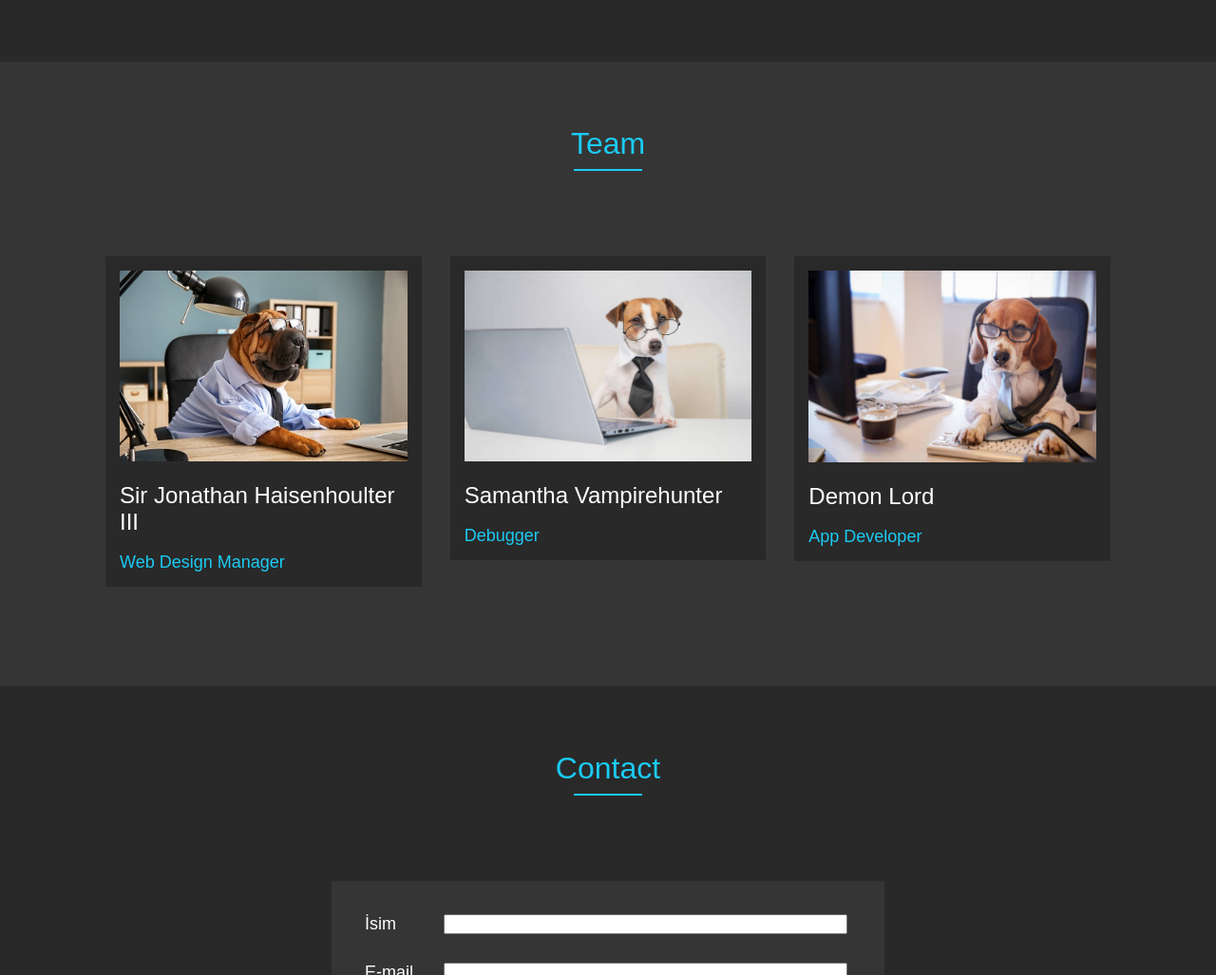
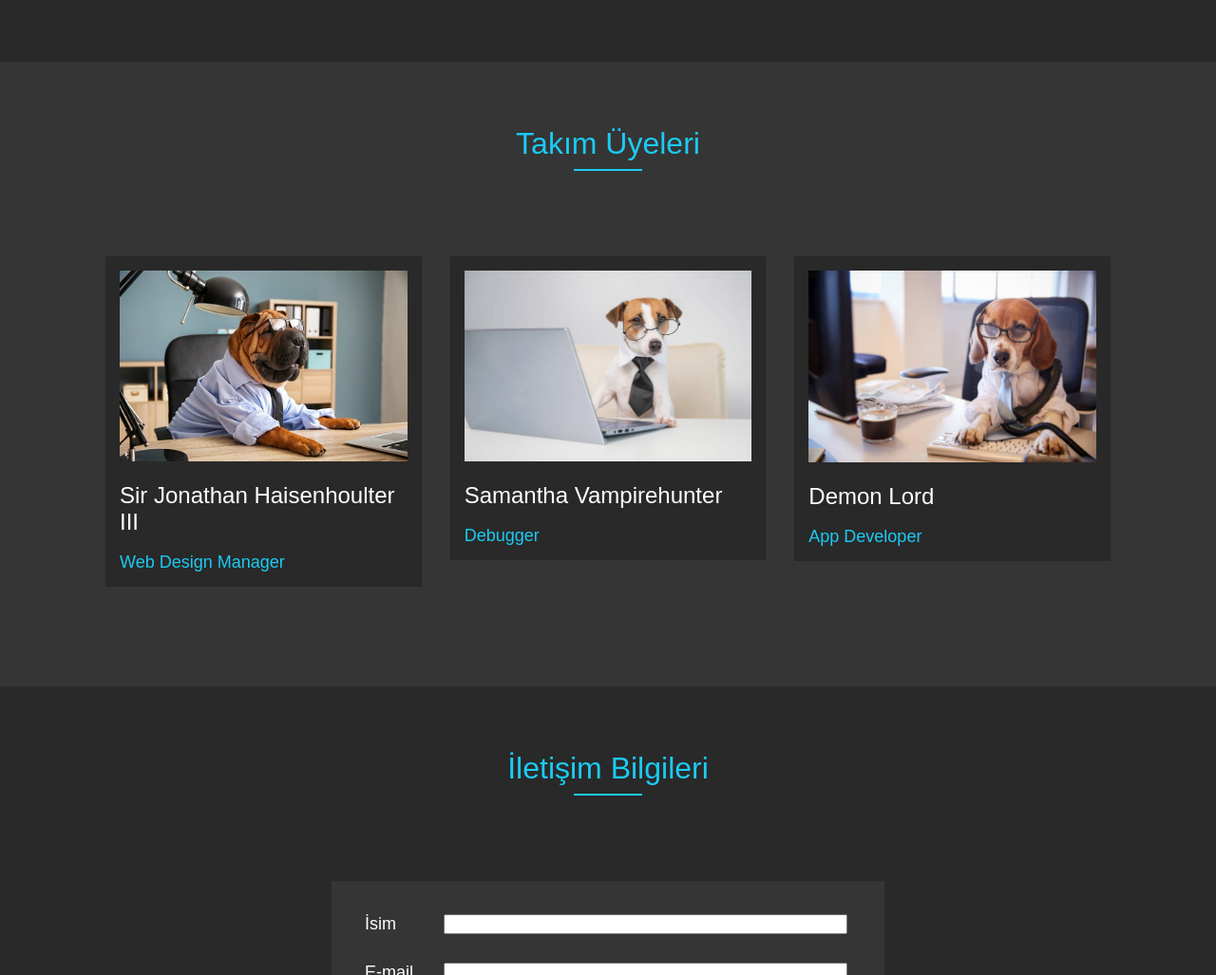
Before and after one commit to SadaharuTR/Pure-HTML5-About-Me-Website-Project, a plain HTML site: page index.html in a window 1280 px wide. Shown: the part 3720-4747 px from the top of the page at 95% size. Drawn offline with Linux system fonts and the light colour scheme.

Commit message:
Add files via upload

```diff
--- a/index.html
+++ b/index.html
@@ -607,7 +607,7 @@
                                         <br />
                                         <br />
                                         <font face="arial" size="4" color="#1bcbf3">
-                                            Health Care Systems Database Management Using SQL Server
+                                            Health Care Database Management Using SQL Server
                                         </font>
                                         <br />
                                         <br />
@@ -700,7 +700,7 @@
                 <tr>
                        <td height="160" align="center" valign="middle" colspan="3">
                             <font face="arial" size="6" color=" #1bcbf3">
-                              Team
+                              Takım Üyeleri
                            </font>
                            <hr width="70" color="#1bcbf3">
                        </td>
@@ -784,7 +784,7 @@
             <tr>
                    <td height="160" align="center" valign="middle">
                         <font face="arial" size="6" color=" #1bcbf3">
-                          Contact
+                          İletişim Bilgileri
                        </font>
                        <hr width="70" color="#1bcbf3">
                    </td>
```
